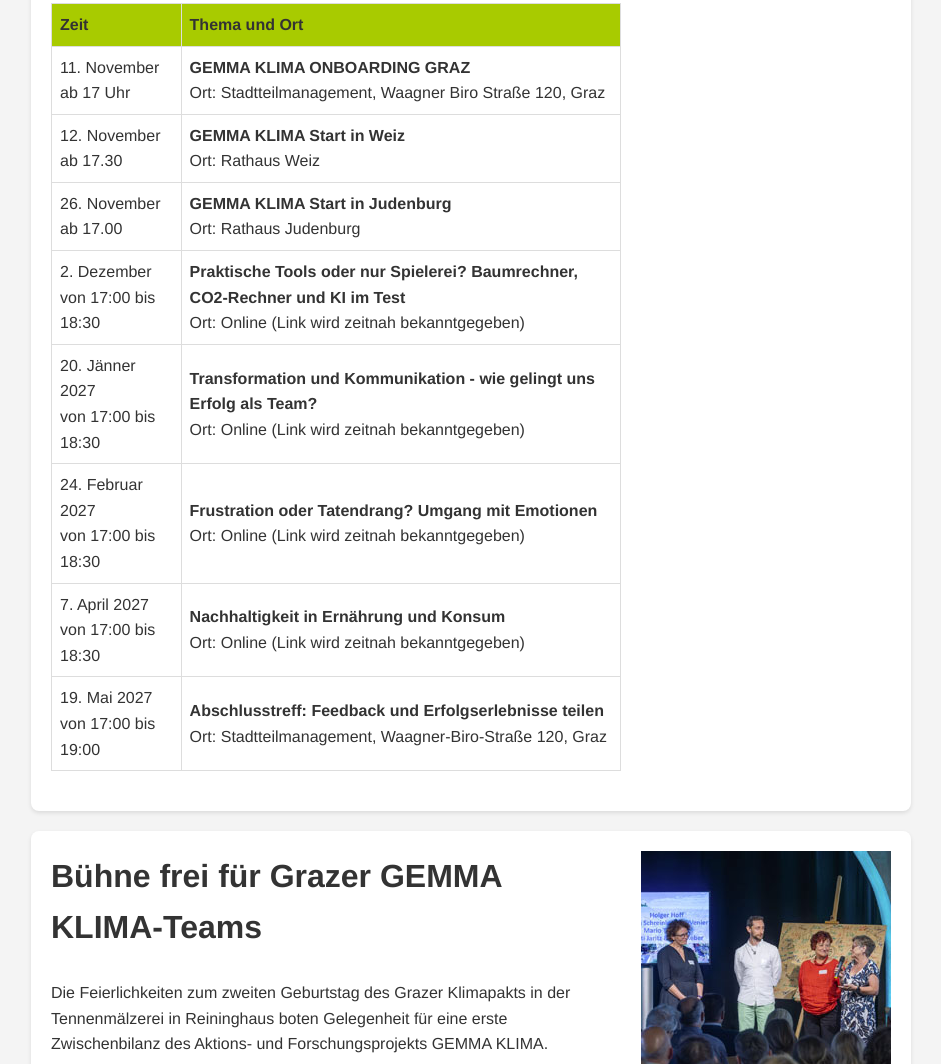
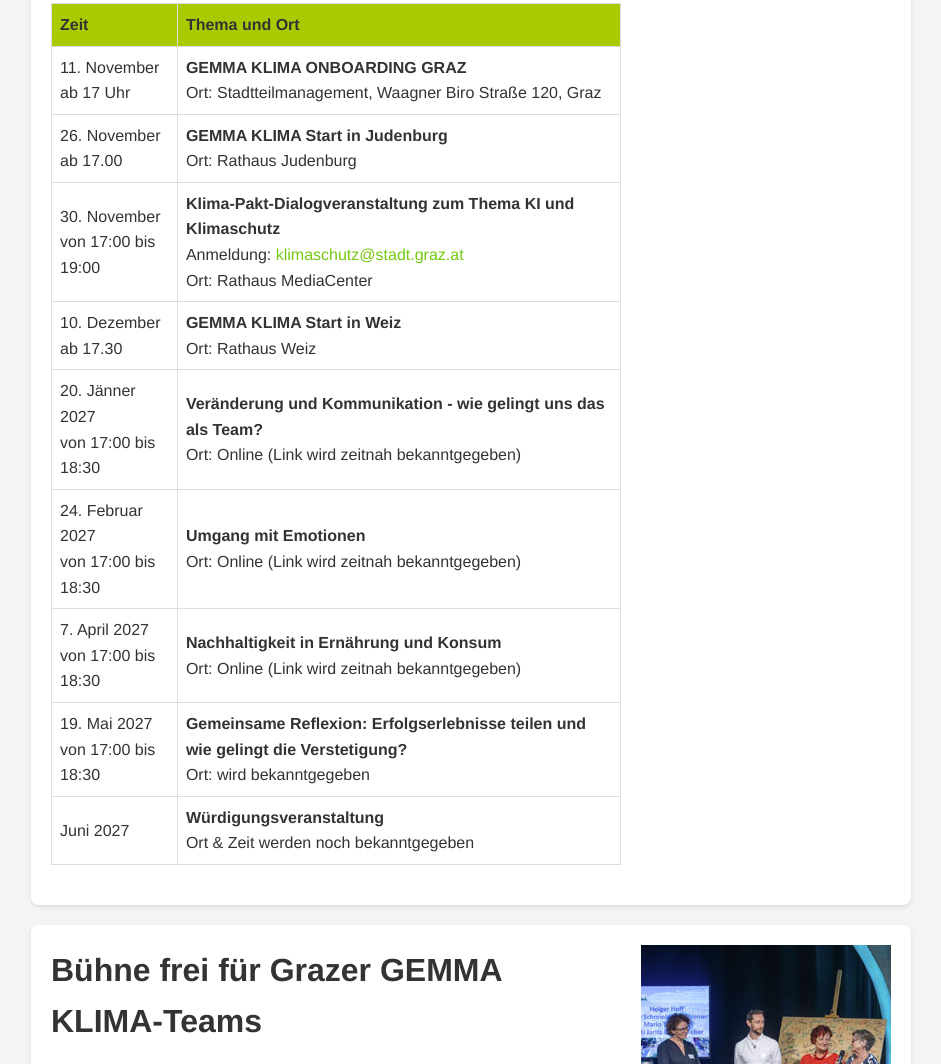
Before and after one commit to taxiwriter/gemma-klima-v2, a plain HTML site: page neuigkeiten.html in a window 1280 px wide. Shown: the part 761-1825 px from the top of the page, without its empty margins (169-1110 px from the left). Drawn offline with Linux system fonts and the light colour scheme.

Commit message:
neuigkeiten update

```diff
--- a/neuigkeiten.html
+++ b/neuigkeiten.html
@@ -49,13 +49,6 @@
                 </td>
             </tr>
             <tr>
-                <td style="border: 1px solid #ddd; padding: 8px; text-align: left;">12. November<br>ab 17.30</td>
-                <td style="border: 1px solid #ddd; padding: 8px; text-align: left;">
-                    <strong>GEMMA KLIMA Start in Weiz</strong><br>
-                    Ort: Rathaus Weiz
-                </td>
-            </tr>
-            <tr>
                 <td style="border: 1px solid #ddd; padding: 8px; text-align: left;">26. November<br>ab 17.00</td>
                 <td style="border: 1px solid #ddd; padding: 8px; text-align: left;">
                     <strong>GEMMA KLIMA Start in Judenburg</strong><br>
@@ -63,23 +56,30 @@
                 </td>
             </tr>
             <tr>
-                <td style="border: 1px solid #ddd; padding: 8px; text-align: left;">2. Dezember<br>von 17:00 bis 18:30</td>
+                <td style="border: 1px solid #ddd; padding: 8px; text-align: left;">30. November<br>von 17:00 bis 19:00</td>
                 <td style="border: 1px solid #ddd; padding: 8px; text-align: left;">
-                    <strong>Praktische Tools oder nur Spielerei? Baumrechner, CO2-Rechner und KI im Test</strong><br>
-                    Ort: Online (Link wird zeitnah bekanntgegeben)
+                    <strong>Klima-Pakt-Dialogveranstaltung zum Thema KI und Klimaschutz </strong><br>Anmeldung: <a href="mailto:klimaschutz@stadt.graz.at">klimaschutz@stadt.graz.at</a><br>
+                    Ort: Rathaus MediaCenter
+                </td>
+            </tr>
+            <tr>
+                <td style="border: 1px solid #ddd; padding: 8px; text-align: left;">10. Dezember<br>ab 17.30</td>
+                <td style="border: 1px solid #ddd; padding: 8px; text-align: left;">
+                    <strong>GEMMA KLIMA Start in Weiz</strong><br>
+                    Ort: Rathaus Weiz
                 </td>
             </tr>
             <tr>
                 <td style="border: 1px solid #ddd; padding: 8px; text-align: left;">20. Jänner 2027<br>von 17:00 bis 18:30</td>
                 <td style="border: 1px solid #ddd; padding: 8px; text-align: left;">
-                    <strong>Transformation und Kommunikation - wie gelingt uns Erfolg als Team?</strong><br>
+                    <strong>Veränderung und Kommunikation - wie gelingt uns das als Team?</strong><br>
                     Ort: Online (Link wird zeitnah bekanntgegeben)
                 </td>
             </tr>
             <tr>
                 <td style="border: 1px solid #ddd; padding: 8px; text-align: left;">24. Februar 2027<br>von 17:00 bis 18:30</td>
                 <td style="border: 1px solid #ddd; padding: 8px; text-align: left;">
-                    <strong>Frustration oder Tatendrang? Umgang mit Emotionen</strong><br>
+                    <strong>Umgang mit Emotionen</strong><br>
                     Ort: Online (Link wird zeitnah bekanntgegeben)
                 </td>
             </tr>
@@ -91,12 +91,19 @@
                 </td>
             </tr>
             <tr>
-                <td style="border: 1px solid #ddd; padding: 8px; text-align: left;">19. Mai 2027<br>von 17:00 bis 19:00</td>
+                <td style="border: 1px solid #ddd; padding: 8px; text-align: left;">19. Mai 2027<br>von 17:00 bis 18:30</td>
                 <td style="border: 1px solid #ddd; padding: 8px; text-align: left;">
-                    <strong>Abschlusstreff: Feedback und Erfolgserlebnisse teilen</strong><br>
-                    Ort: Stadtteilmanagement, Waagner-Biro-Straße 120, Graz
+                    <strong>Gemeinsame Reflexion: Erfolgserlebnisse teilen und wie gelingt die Verstetigung?</strong><br>
+                    Ort: wird bekanntgegeben
                 </td>
             </tr>
+            <tr>
+               <td style="border: 1px solid #ddd; padding: 8px; text-align: left;">Juni 2027<br></td>
+               <td style="border: 1px solid #ddd; padding: 8px; text-align: left;">
+                    <strong>Würdigungsveranstaltung</strong><br>
+                    Ort & Zeit werden noch bekanntgegeben
+               </td>
+        	</tr>
         </tbody>
     </table>
 
```
